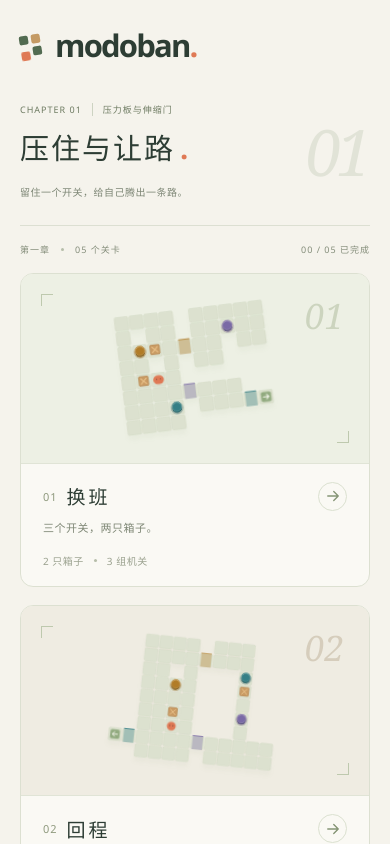
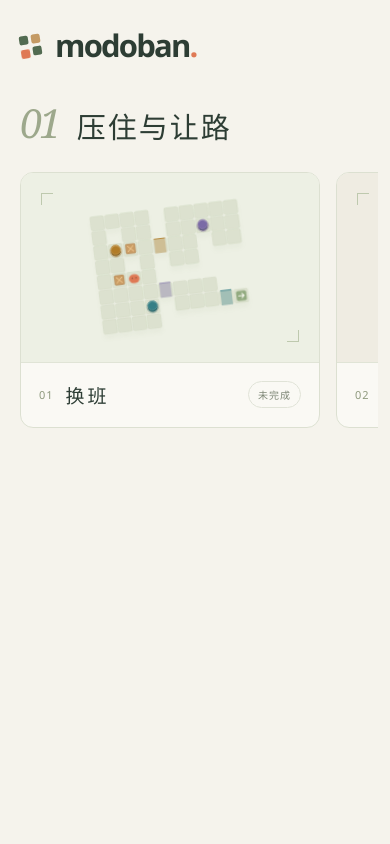
Before and after one commit to aniki-16x16/modoban, a React (Vite) app: page / in a window 390 px wide. Shown: the top 844 px of the page. Built offline with nearby package versions, Linux system fonts and the light colour scheme.

Commit message:
feat: 调整选关界面

```diff
--- a/src/App.tsx
+++ b/src/App.tsx
@@ -1,5 +1,5 @@
 import { useCallback, useEffect, useRef, useState } from 'react'
-import type { CSSProperties } from 'react'
+import type { CSSProperties, PointerEvent } from 'react'
 import { GameController } from './engine/index.ts'
 import type { Direction, LevelDefinition, PlaybackFrame } from './engine/index.ts'
 import { chapterOne } from './levels/chapter-one.ts'
@@ -165,9 +165,22 @@ function LevelPreview({ level, exitDirection = 'right' }: { level: LevelDefiniti
 
 function LevelSelect({ completed, returnLevel }: { completed: readonly string[]; returnLevel: string | null }) {
   const selectionRef = useRef<HTMLElement>(null)
+  const dragRef = useRef<{ pointerId: number; startX: number; scrollLeft: number; dragging: boolean } | null>(null)
+  const suppressClickRef = useRef(false)
+  const [dragging, setDragging] = useState(false)
   useEffect(() => {
-    if (returnLevel) selectionRef.current?.querySelector<HTMLAnchorElement>(`a[href="#play/${returnLevel}"]`)?.focus({ preventScroll: true })
+    if (!returnLevel) return
+    const card = selectionRef.current?.querySelector<HTMLAnchorElement>(`a[href="#play/${returnLevel}"]`)
+    card?.focus({ preventScroll: true })
+    card?.scrollIntoView({ block: 'nearest', inline: 'nearest', behavior: 'instant' })
   }, [returnLevel])
+
+  const finishDrag = (event: PointerEvent<HTMLElement>) => {
+    if (dragRef.current?.pointerId !== event.pointerId) return
+    dragRef.current = null
+    setDragging(false)
+    if (event.currentTarget.hasPointerCapture(event.pointerId)) event.currentTarget.releasePointerCapture(event.pointerId)
+  }
 
   return <main className="selection-page" ref={selectionRef}>
     <header className="selection-header">
@@ -175,15 +188,40 @@ function LevelSelect({ completed, returnLevel }: { completed: readonly string[];
     </header>
     <section className="chapter" aria-labelledby="chapter-title">
       <div className="chapter-heading">
-        <div>
-          <p className="eyebrow">CHAPTER 01 <span>压力板与伸缩门</span></p>
-          <h2 id="chapter-title">压住与让路<span className="heading-dot" aria-hidden="true">.</span></h2>
-          <p className="chapter-description">留住一个开关，给自己腾出一条路。</p>
-        </div>
-        <div className="chapter-index" aria-hidden="true">01</div>
+        <span className="chapter-index">01</span>
+        <h2 id="chapter-title">压住与让路</h2>
       </div>
-      <div className="chapter-meta"><span>第一章 <i /> {chapterOne.length.toString().padStart(2, '0')} 个关卡</span><span>{completed.length.toString().padStart(2, '0')} / {chapterOne.length.toString().padStart(2, '0')} 已完成</span></div>
-      <nav className="level-grid" aria-label="第一章关卡">
+      <nav className={`level-list${dragging ? ' is-dragging' : ''}`} aria-label="第一章关卡"
+        onPointerDown={event => {
+          suppressClickRef.current = false
+          if (event.pointerType !== 'mouse' || event.button !== 0 || event.currentTarget.scrollWidth <= event.currentTarget.clientWidth) return
+          dragRef.current = { pointerId: event.pointerId, startX: event.clientX, scrollLeft: event.currentTarget.scrollLeft, dragging: false }
+        }}
+        onPointerMove={event => {
+          const drag = dragRef.current
+          if (!drag || drag.pointerId !== event.pointerId) return
+          const distance = event.clientX - drag.startX
+          if (!drag.dragging) {
+            if (Math.abs(distance) < 6) return
+            drag.dragging = true
+            suppressClickRef.current = true
+            event.currentTarget.setPointerCapture(event.pointerId)
+            setDragging(true)
+          }
+          event.preventDefault()
+          event.currentTarget.scrollLeft = drag.scrollLeft - distance
+        }}
+        onPointerUp={finishDrag}
+        onPointerCancel={finishDrag}
+        onLostPointerCapture={finishDrag}
+        onPointerLeave={event => { if (!dragRef.current?.dragging) finishDrag(event) }}
+        onDragStart={event => event.preventDefault()}
+        onClickCapture={event => {
+          if (!suppressClickRef.current || event.detail === 0) return
+          event.preventDefault()
+          event.stopPropagation()
+          suppressClickRef.current = false
+        }}>
         {chapterOne.map(level => {
           const cleared = completed.includes(level.definition.id)
           return <a key={level.definition.id} href={`#play/${level.definition.id}`} className={`level-card${cleared ? ' is-complete' : ''}`}>
@@ -191,13 +229,11 @@ function LevelSelect({ completed, returnLevel }: { completed: readonly string[];
               <span className="art-corner corner-top" />
               <LevelPreview level={level.definition} exitDirection={level.exitDirection} />
               <span className="art-corner corner-bottom" />
-              <span className="art-number">{level.number}</span>
-              {cleared && <span className="completion-badge"><span aria-hidden="true">✓</span> 已完成</span>}
             </div>
             <div className="level-info">
-              <div className="level-card-heading"><span className="level-number">{level.number}</span><h3>{level.title}</h3><span className="level-enter" aria-label={cleared ? '重新游玩' : '开始游玩'}><Arrow /></span></div>
-              <p>{level.description}</p>
-              <div className="level-details"><span>{level.definition.entities.filter(entity => entity.kind === 'box').length} 只箱子</span><i /><span>{level.definition.mechanisms.length} 组机关</span></div>
+              <span className="level-number">{level.number}</span>
+              <h3>{level.title}</h3>
+              <span className="level-status">{cleared && <span aria-hidden="true">✓</span>}{cleared ? '已完成' : '未完成'}</span>
             </div>
           </a>
         })}
--- a/src/levels/chapter-one.ts
+++ b/src/levels/chapter-one.ts
@@ -4,10 +4,6 @@ import type { Direction, LevelDefinition, Position } from '../engine/index.ts'
 export interface ChapterLevel {
   readonly number: string
   readonly title: string
-  readonly description: string
-  readonly introduction: string
-  readonly hints: readonly string[]
-  readonly completion: string
   readonly exitDirection?: Direction
   readonly definition: LevelDefinition
 }
@@ -44,14 +40,6 @@ export const chapterOne: readonly ChapterLevel[] = [
   {
     number: '01',
     title: '换班',
-    description: '三个开关，两只箱子。',
-    introduction: '角色和箱子都能压住压板。压住时，同色门收起；松开后，门重新伸出。',
-    hints: [
-      '先别急着占住压板。箱子经过门前时，你需要站在哪一格推动它？',
-      '金色按钮旁边的两只箱子可能互相挡住。先给要运出去的箱子安排周转位置，再占住金色按钮。',
-      '保持金色按钮通路，把另一只箱子运到右上房间的紫色按钮。再回收金色按钮上的箱子，沿左侧房间右边的竖道送到青色按钮。两只箱子的分工可以互换。',
-    ],
-    completion: '先留出搬运的位置，再让开关接力。',
     definition: pressureRoom('chapter-1-01', [
       '############',
       '#....#.....#',
@@ -69,14 +57,6 @@ export const chapterOne: readonly ChapterLevel[] = [
     number: '02',
     title: '回程',
     exitDirection: 'left',
-    description: '出口，就在出发这一侧。',
-    introduction: '所有机关沿用教程关的规则：压住压板，同色门收起；松开后重新伸出。',
-    hints: [
-      '去的时候能开的门，回来的时候还开着吗？看看压住青色按钮以后，你会留在哪一侧。',
-      '紫色按钮的箱子还得去青色按钮。它离开后，谁来替你打开下方的回程通路？带来的箱子也要给推箱站位让路。',
-      '先用左边箱子压金色按钮，把右边箱子向下送到紫色按钮。把金色按钮的箱子带进右下方，暂存到通道旁；再把紫色按钮的箱子推回上方的青色按钮，最后让暂存箱接替紫色按钮，从下路返回出口。',
-    ],
-    completion: '去程之后，还有提前准备好的回程。',
     definition: pressureRoom('chapter-1-02', [
       '##############',
       '###....#...###',
@@ -94,14 +74,6 @@ export const chapterOne: readonly ChapterLevel[] = [
   {
     number: '03',
     title: '封口',
-    description: '门开了，你在哪一边？',
-    introduction: '沿用压力板与同色门的规则。两条路通向同一侧，但箱子和角色未必适合走同一条路。',
-    hints: [
-      '如果先把紫色和青色按钮都压住，门虽然打开了，你还能走到出口那一侧吗？',
-      '青色按钮不是第一只箱子的第一个终点。再向前看看，哪个按钮能让你绕到箱子的另一边？',
-      '先把一只箱子推过紫色和青色按钮，送到最右边的金色按钮。另一只箱子留在紫色按钮上。角色从上方绕到右侧，再向左把金色按钮上的箱子推回青色按钮，最后向右离场。两只箱子的分工可以互换。',
-    ],
-    completion: '箱子封住直路之前，先把自己送到另一边。',
     definition: pressureRoom('chapter-1-03', [
       '################',
       '#......a....####',
@@ -116,14 +88,6 @@ export const chapterOne: readonly ChapterLevel[] = [
   {
     number: '04',
     title: '借力',
-    description: '站不到的地方，让门推一把。',
-    introduction: '门伸出时，会沿伸出方向把占在门格里的角色或箱子向前推一格。门收起时不会把物体拉回来。',
-    hints: [
-      '入口处，金色门把你向下顶了一格。上方贴墙的箱子也需要这样一推：它上面没有供你站立的位置。',
-      '先用另一只箱子保持紫色门收起，把贴墙箱子装进门格，再松开紫色按钮。箱子被推出后，想继续向下推它，你要站在哪里？',
-      '把下方箱子推上紫色按钮，向右把上方箱子送进紫色门格。暂时挪开按钮上的箱子，让门向下顶出货物；再把按钮压住，收回门并进入它让出的站位。把货物推到青色按钮后，最后将控制箱送到玫红色按钮。',
-    ],
-    completion: '门替你推了一步，再为你让出下一步的站位。',
     definition: pressureRoom('chapter-1-04', [
       '##############',
       '#@Aa##########',
@@ -140,14 +104,6 @@ export const chapterOne: readonly ChapterLevel[] = [
   {
     number: '05',
     title: '连锁',
-    description: '一排箱子，牵动整座工坊。',
-    introduction: '门可以同时推动相邻的一排物体。被推动的箱子压住或离开压板后，另一扇门会在同一回合接着响应。',
-    hints: [
-      '入口已经展示了整排推进与连锁开门。中央竖道里的两只箱子，也不能靠角色逐只向下推。',
-      '中央前箱打开玫红色门后，先考虑门格里要装什么，再让它离开压板。原本排在后面的箱子，能接替它的开关任务。',
-      '取出入口上方可回收的箱子，送入玫红色门格。中央前箱移开后，门会把货物推上绿色按钮，打开右侧运输口。用中央后箱重新压住玫红色按钮；把前箱运入右侧房间并留出竖道，再从上方把绿色按钮上的货物推出，绕到下方反推到蓝色按钮。另一箱送往橙色按钮。',
-    ],
-    completion: '第一章完成。你已经能让箱子、开关和门共同完成一条运输路线。',
     definition: pressureRoom('chapter-1-05', [
       '########################',
       '#@1a####################',
--- a/src/style.css
+++ b/src/style.css
@@ -7,7 +7,6 @@
   -webkit-font-smoothing: antialiased;
   font-weight: 400;
   --muted: #7e8776;
-  --line: #dcdfd2;
   --orange: #df7955;
 }
 
@@ -22,9 +21,8 @@ button svg { width: 20px; height: 20px; }
 a { color: inherit; text-decoration: none; }
 
 .selection-page {
-  width: min(980px, calc(100% - 96px));
-  margin: 0 auto;
-  padding: clamp(36px, 6vh, 72px) 0 64px;
+  width: 100%;
+  padding: clamp(36px, 6vh, 72px) clamp(20px, 3vw, 64px) 64px;
   animation: page-enter .65s ease both;
 }
 .selection-header { display: flex; align-items: center; }
@@ -35,22 +33,18 @@ a { color: inherit; text-decoration: none; }
 .brand-mark i:nth-child(2) { background: #c49a64; }
 .brand-mark i:nth-child(3) { background: var(--orange); animation: logo-step 7s ease-in-out infinite; }
 .chapter { margin-top: clamp(48px, 8vh, 94px); }
-.chapter-heading { display: flex; justify-content: space-between; align-items: center; gap: 24px; padding-bottom: 36px; }
-.eyebrow { display: flex; align-items: center; gap: 16px; margin: 0 0 16px; font-size: 10px; letter-spacing: 2px; color: #6e7b62; }
-.eyebrow span { border-left: 1px solid #cdd3c2; padding-left: 16px; font-size: 11px; letter-spacing: 2px; }
+.chapter-heading { display: flex; align-items: baseline; gap: 24px; padding-bottom: 32px; }
 .chapter-heading h2 { margin: 0; font-size: clamp(32px, 4.5vw, 46px); font-weight: 600; letter-spacing: 4px; line-height: 1.4; }
-.heading-dot { color: var(--orange); margin-left: 5px; }
-.chapter-description { margin: 14px 0 0; font-size: 12px; color: var(--muted); letter-spacing: 1.5px; line-height: 1.8; }
-.chapter-index { font: italic 124px/.8 Georgia, serif; color: #e1e3d7; letter-spacing: -8px; padding-right: 7px; user-select: none; }
-.chapter-meta { display: flex; align-items: center; justify-content: space-between; border-top: 1px solid var(--line); padding: 20px 0; font-size: 10px; letter-spacing: 1px; color: #848d7a; font-variant-numeric: tabular-nums; }
-.chapter-meta > span:first-child { display: flex; align-items: center; gap: 11px; }
-.chapter-meta i, .level-details i { width: 3px; height: 3px; border-radius: 50%; background: #b6beaa; }
-.level-grid { display: grid; grid-template-columns: repeat(2, minmax(0, 1fr)); gap: 24px; }
-.level-card { position: relative; display: block; min-width: 0; border: 1px solid #dce0d1; border-radius: 16px; background: #faf9f4; overflow: hidden; transition: transform .3s ease, box-shadow .3s ease, border-color .3s ease; animation: card-enter .65s .12s ease backwards; }
+.chapter-index { font: italic 58px/1 Georgia, serif; color: #9da88c; letter-spacing: -3px; font-variant-numeric: tabular-nums; }
+.level-list { display: flex; flex-wrap: nowrap; gap: 24px; overflow-x: auto; scrollbar-width: none; padding: 8px 8px 24px; margin: -8px -8px -24px; user-select: none; cursor: grab; }
+.level-list::-webkit-scrollbar { display: none; }
+.level-list.is-dragging, .level-list.is-dragging .level-card { cursor: grabbing; }
+.level-card { position: relative; display: block; flex: 1 0 300px; min-width: 0; border: 1px solid #dce0d1; border-radius: 16px; background: #faf9f4; overflow: hidden; transition: transform .3s ease, box-shadow .3s ease, border-color .3s ease; animation: card-enter .65s .12s ease backwards; }
 .level-card:nth-child(2) { animation-delay: .22s; }
 .level-card:hover { transform: translateY(-5px); border-color: #aebc98; box-shadow: 0 14px 30px #3c503410; }
 .level-card:active { transform: translateY(-1px); }
-.level-art { height: 250px; position: relative; display: grid; place-items: center; overflow: hidden; background-color: #edf0e4; background-image: radial-gradient(#b7c2a754 .7px, transparent .7px); background-size: 14px 14px; border-bottom: 1px solid #e0e4d6; }
+.level-list.is-dragging .level-card { transform: none; }
+.level-art { height: 230px; position: relative; display: grid; place-items: center; overflow: hidden; background-color: #edf0e4; background-image: radial-gradient(#b7c2a754 .7px, transparent .7px); background-size: 14px 14px; border-bottom: 1px solid #e0e4d6; }
 .level-card:nth-child(2) .level-art { background-color: #efece2; background-image: radial-gradient(#c5bba754 .7px, transparent .7px); }
 .level-preview { width: 78%; height: 88%; transform: rotate(-7deg); transition: transform .55s cubic-bezier(.22, 1, .36, 1); filter: drop-shadow(0 5px 2px #586a3b09); }
 .level-card:nth-child(2) .level-preview { transform: rotate(6deg); }
@@ -60,19 +54,11 @@ a { color: inherit; text-decoration: none; }
 .art-corner { position: absolute; width: 12px; height: 12px; border-color: #bec9ae; border-style: solid; z-index: 1; }
 .corner-top { left: 20px; top: 20px; border-width: 1px 0 0 1px; }
 .corner-bottom { right: 20px; bottom: 20px; border-width: 0 1px 1px 0; }
-.art-number { position: absolute; right: 25px; top: 18px; font: italic 35px Georgia, serif; color: #bac5aa; opacity: .65; }
-.level-card:nth-child(2) .art-number { color: #c8bda8; }
-.completion-badge { position: absolute; left: 20px; bottom: 17px; background: #f8f9f0e8; border: 1px solid #d4ddc7; color: #6a8154; padding: 5px 9px; border-radius: 20px; font-size: 10px; letter-spacing: 1px; }
-.completion-badge > span { margin-right: 4px; }
-.level-info { padding: 25px 28px 24px; }
-.level-card-heading { display: flex; align-items: center; gap: 13px; }
+.level-info { display: flex; align-items: center; gap: 12px; padding: 22px; }
 .level-number { font-size: 11px; color: #8f9a7e; letter-spacing: 1px; font-variant-numeric: tabular-nums; }
-.level-card-heading h3 { margin: 0; font-size: 21px; font-weight: 550; letter-spacing: 3px; }
-.level-enter { display: grid; place-items: center; width: 33px; height: 33px; margin-left: auto; border: 1px solid #dbe1d0; border-radius: 50%; color: #859575; transition: background .25s, color .25s, transform .25s; }
-.level-enter svg { width: 18px; height: 18px; }
-.level-card:hover .level-enter, .level-card:focus-visible .level-enter { color: #f8f8ef; background: #627951; border-color: #627951; transform: translateX(2px); }
-.level-info > p { margin: 11px 0 21px; font-size: 12px; color: #7e8775; letter-spacing: .5px; line-height: 1.7; }
-.level-details { display: flex; align-items: center; gap: 10px; color: #9aa18e; font-size: 10px; letter-spacing: .5px; }
+.level-info h3 { margin: 0; font-size: 21px; font-weight: 550; letter-spacing: 3px; white-space: nowrap; }
+.level-status { display: inline-flex; align-items: center; gap: 4px; margin-left: auto; padding: 5px 9px; border: 1px solid #e0e3d7; border-radius: 20px; font-size: 10px; letter-spacing: 1px; color: var(--muted); white-space: nowrap; }
+.is-complete .level-status { background: #eef2e5; border-color: #d4ddc7; color: #6a8154; }
 
 .play-page { --controls-height: 94px; height: 100svh; min-height: 260px; display: grid; grid-template-rows: minmax(0, 1fr) auto; padding: 24px 32px 0; animation: page-enter .4s ease both; }
 .board-space { display: flex; justify-content: center; align-items: center; min-height: 0; min-width: 0; touch-action: none; outline: none; }
@@ -112,43 +98,33 @@ kbd { display: inline-grid; place-items: center; min-width: 24px; height: 26px;
 @keyframes player-breathe { 0%, 100% { transform: scale(1); } 50% { transform: scale(1.12, .94); } }
 
 @media (max-width: 760px) {
-  .selection-page { width: calc(100% - 48px); padding-top: 36px; }
+  .selection-page { padding-top: 36px; }
   .brand { font-size: 31px; }
   .brand-mark { grid-template-columns: repeat(2, 9px); gap: 3px; margin-right: 14px; }
   .brand-mark i { width: 9px; height: 9px; }
   .chapter { margin-top: 52px; }
   .chapter-heading { padding-bottom: 28px; }
   .chapter-heading h2 { font-size: 32px; letter-spacing: 2px; }
-  .chapter-index { font-size: 90px; }
-  .chapter-description { font-size: 11px; letter-spacing: .5px; }
-  .level-grid { gap: 16px; }
+  .chapter-index { font-size: 46px; }
+  .level-list { gap: 16px; }
   .level-art { height: 205px; }
   .level-info { padding: 20px; }
-  .level-card-heading { gap: 9px; }
-  .level-card-heading h3 { font-size: 19px; }
-  .level-enter { width: 29px; height: 29px; }
-  .level-info > p { font-size: 11px; }
+  .level-info h3 { font-size: 19px; }
   .play-page { padding: 16px 20px 0; }
   .play-help { gap: 17px; }
   .wasd-help { display: none; }
 }
 
 @media (max-width: 520px) {
-  .selection-page { width: calc(100% - 40px); padding-top: 30px; padding-bottom: 32px; }
+  .selection-page { padding-top: 30px; padding-bottom: 32px; }
   .chapter { margin-top: 42px; }
-  .chapter-heading { gap: 10px; padding-bottom: 24px; }
-  .eyebrow { font-size: 9px; gap: 10px; letter-spacing: 1px; margin-bottom: 12px; }
-  .eyebrow span { padding-left: 10px; font-size: 9px; letter-spacing: 1px; }
+  .chapter-heading { gap: 18px; padding-bottom: 24px; }
   .chapter-heading h2 { font-size: 29px; }
-  .chapter-index { font-size: 64px; letter-spacing: -5px; padding-right: 3px; }
-  .chapter-description { font-size: 10px; }
-  .chapter-meta { padding: 17px 0; font-size: 9px; }
-  .level-grid { grid-template-columns: minmax(0, 1fr); gap: 18px; }
-  .level-card { border-radius: 13px; }
+  .chapter-index { font-size: 40px; }
+  .level-card { flex-basis: min(300px, calc(100vw - 60px)); border-radius: 13px; }
   .level-art { height: 190px; }
   .level-preview { width: 70%; height: 95%; }
-  .level-info { padding: 18px 22px; }
-  .level-info > p { margin: 8px 0 16px; }
+  .level-info { padding: 18px; }
   .play-page { --controls-height: 132px; padding: 14px 16px 0; }
   .play-help { gap: 0 25px; align-content: center; padding-top: 12px; }
   .movement-help, .next-action { flex-basis: 100%; justify-content: center; margin-bottom: 10px; }
```
Also changed, not shown: 2 other files (tests, documents, lock files or other folders).
